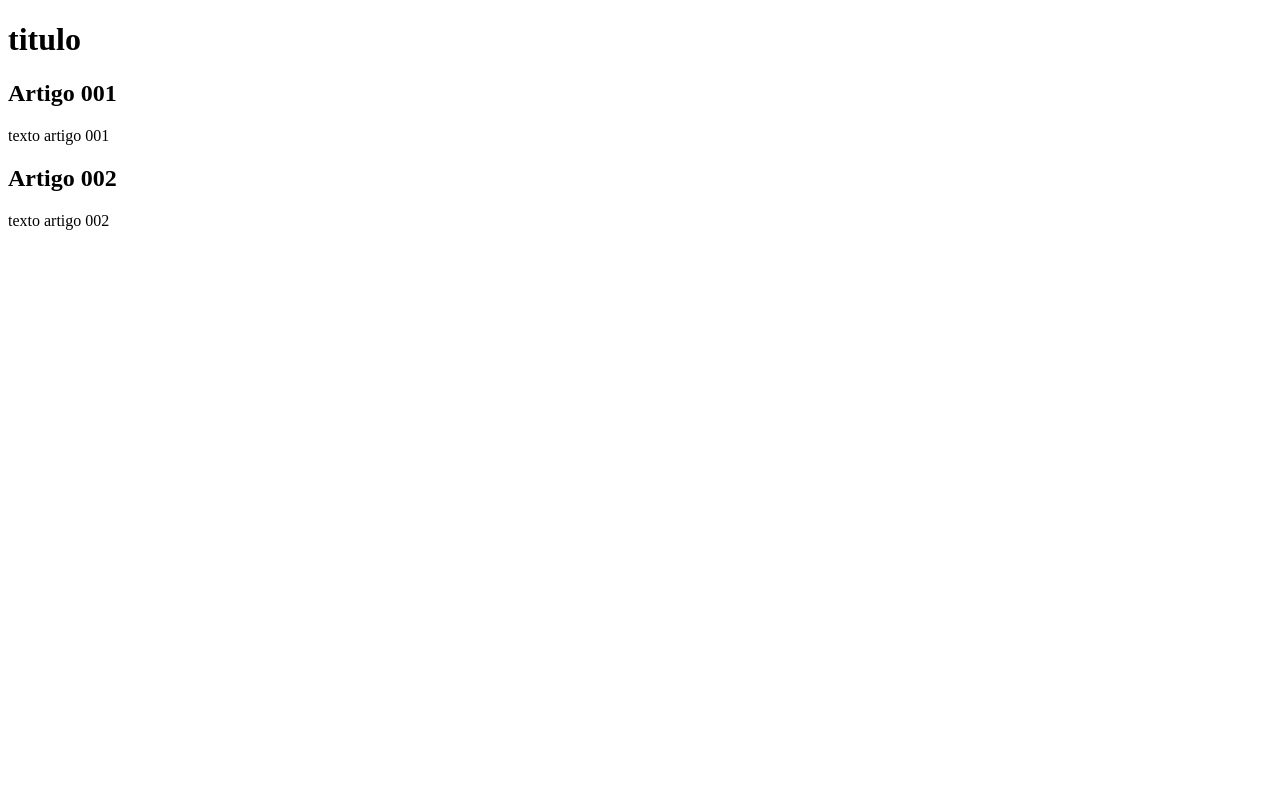
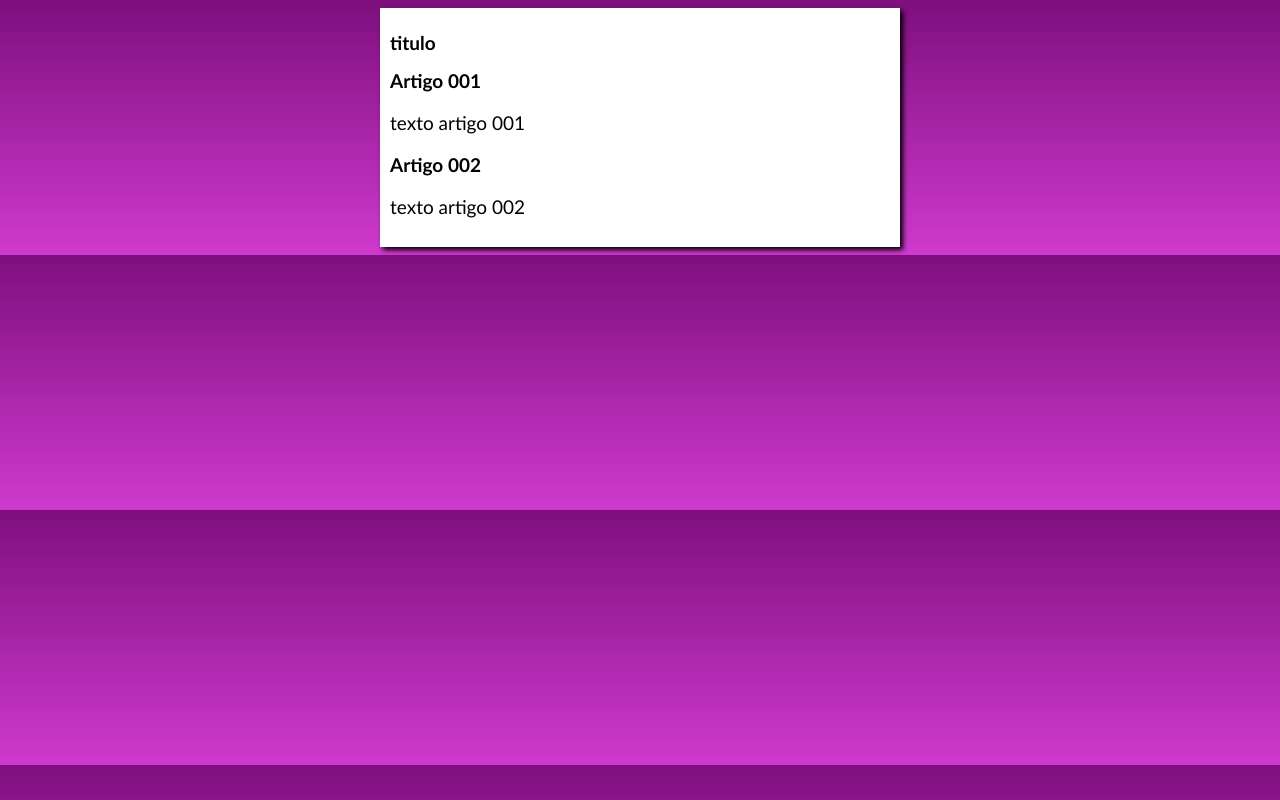
Before and after one commit to LucasF19/Site, a plain HTML site: page index.html in a window 1280 px wide. Drawn offline with Linux system fonts and the light colour scheme.

Commit message:
design inicio

```diff
--- /dev/null
+++ b/estilos/style.css
@@ -0,0 +1,18 @@
+@charset "UTF-8";
+
+* {
+    font-family: 'Gill Sans', 'Gill Sans MT', 'Trebuchet MS', sans-serif;
+    font-size: 19px;
+}
+
+body {
+    background-image: linear-gradient(to bottom, #7e0f7e, #ce3ace);
+}
+
+main {
+    background-color: white;
+    width: 500px;
+    margin: auto;
+    padding: 10px;
+    box-shadow: 3px 3px 5px black;
+}
--- a/index.html
+++ b/index.html
@@ -4,6 +4,7 @@
     <meta charset="UTF-8">
     <meta http-equiv="X-UA-Compatible" content="IE=edge">
     <meta name="viewport" content="width=device-width, initial-scale=1.0">
+    <link rel="stylesheet" href="estilos/style.css">
     <title>Site</title>
 </head>
 <body>
```
